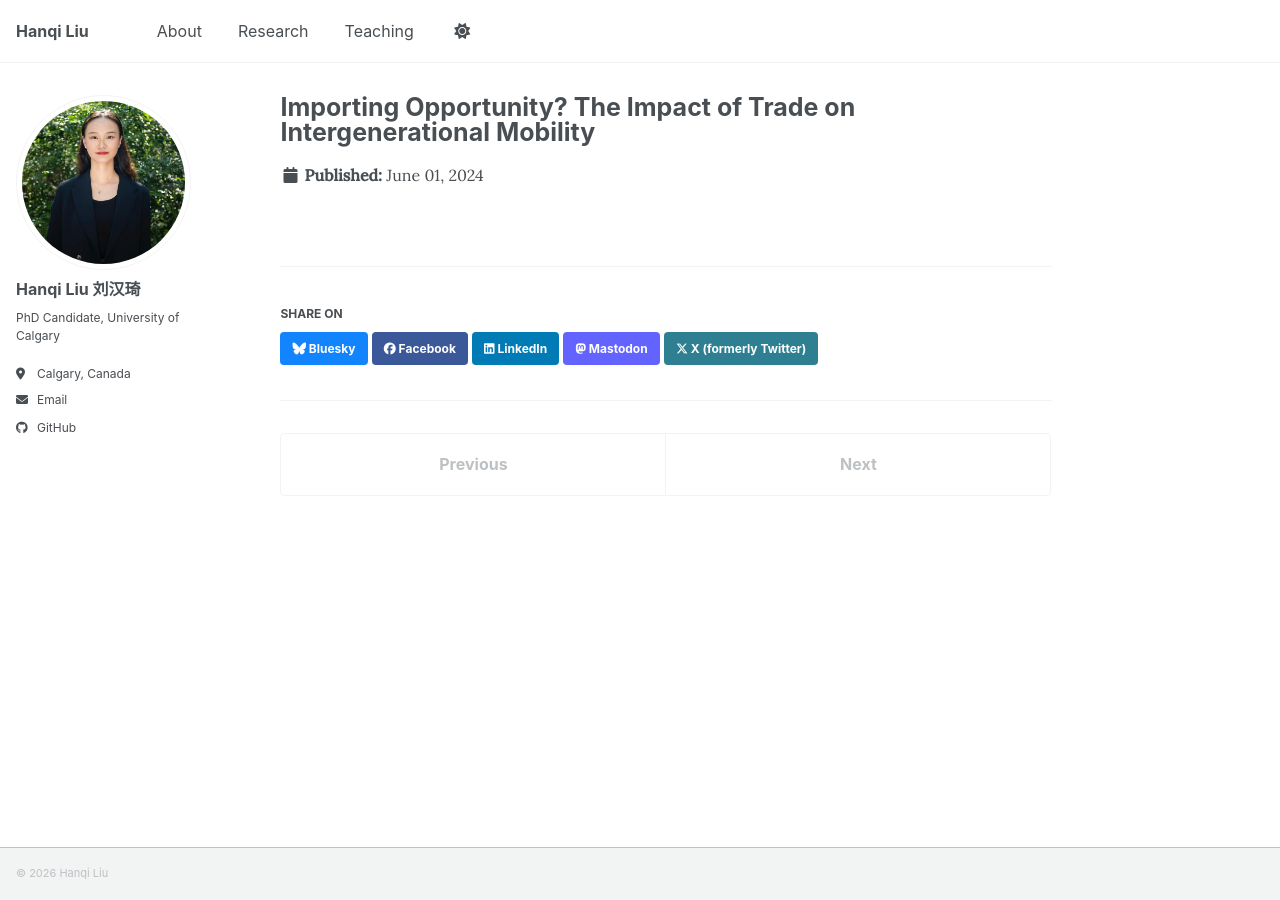
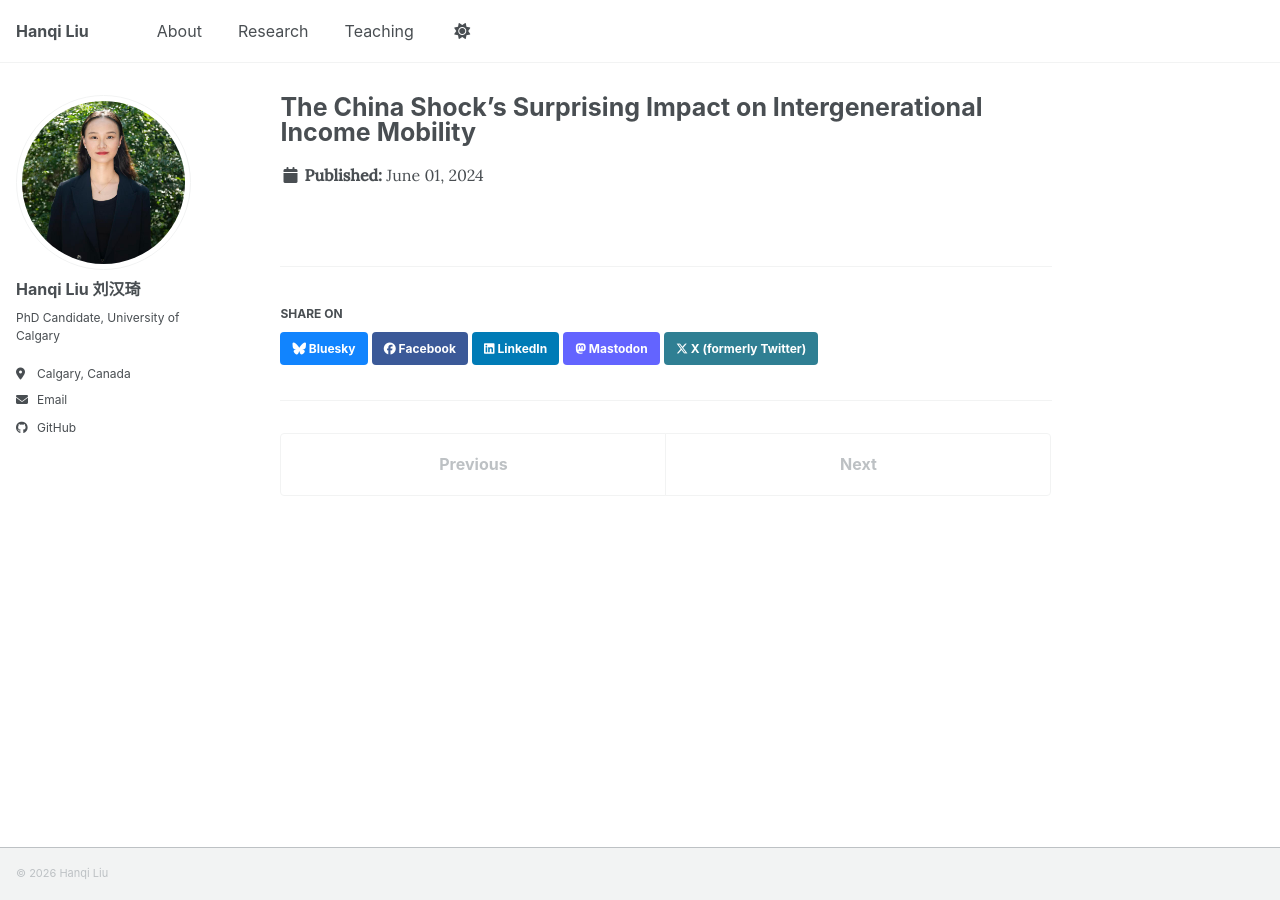
Before and after one commit to hanqi-liu-econ/hanqi-liu-econ.github.io, a Jekyll site: the page built from _publications/2024-06-01-importing-opportunity.md, in a window 1280 px wide. Built offline with Jekyll 4.4.1, drawn with Linux system fonts in a browser that asks for light colours; a script bundle is joined from its source files by our own code; library files that are not in the unit come from our copies.

Commit message:
Update 2024-06-01-importing-opportunity.md

```diff
--- a/_publications/2024-06-01-importing-opportunity.md
+++ b/_publications/2024-06-01-importing-opportunity.md
@@ -1,5 +1,5 @@
 ---
-title: "Importing Opportunity? The Impact of Trade on Intergenerational Mobility"
+title: "The China Shock's Surprising Impact on Intergenerational Income Mobility"
 collection: publications
 category: manuscripts
 permalink: /publication/importing-opportunity
```
